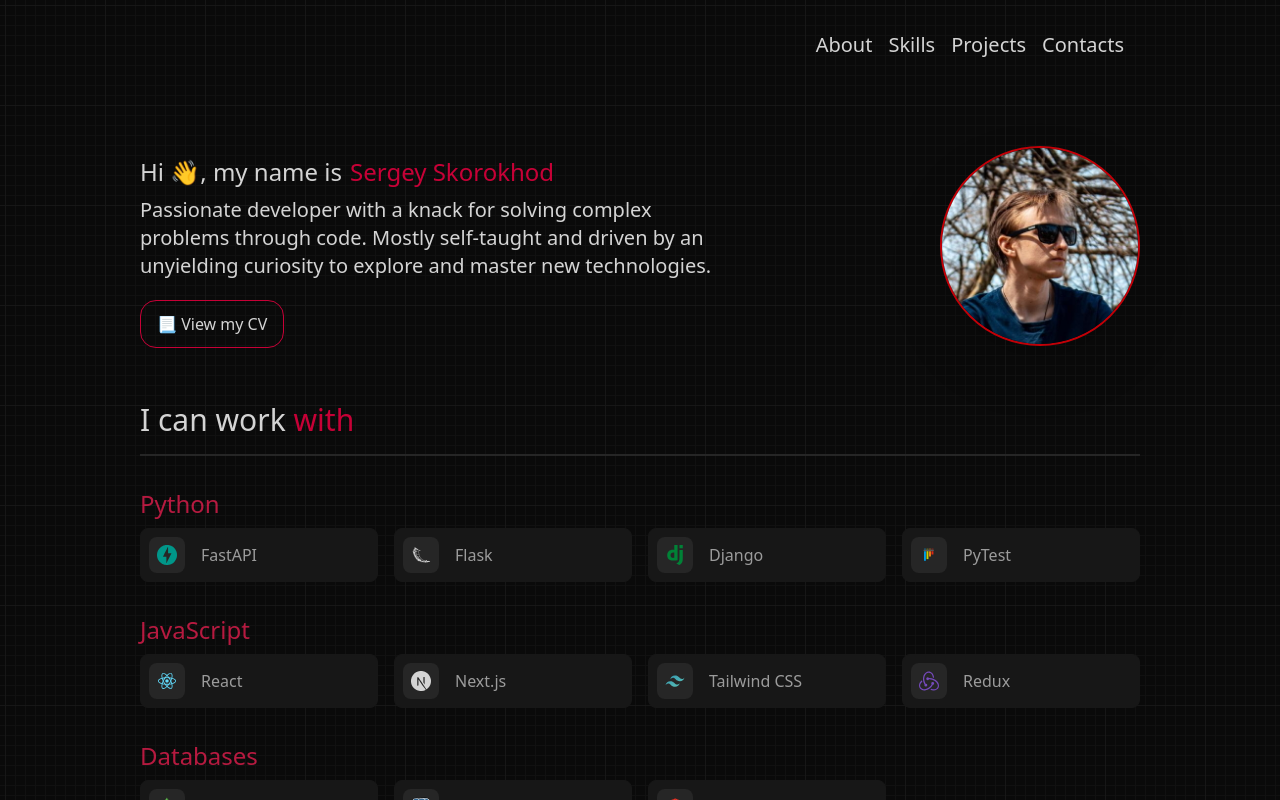
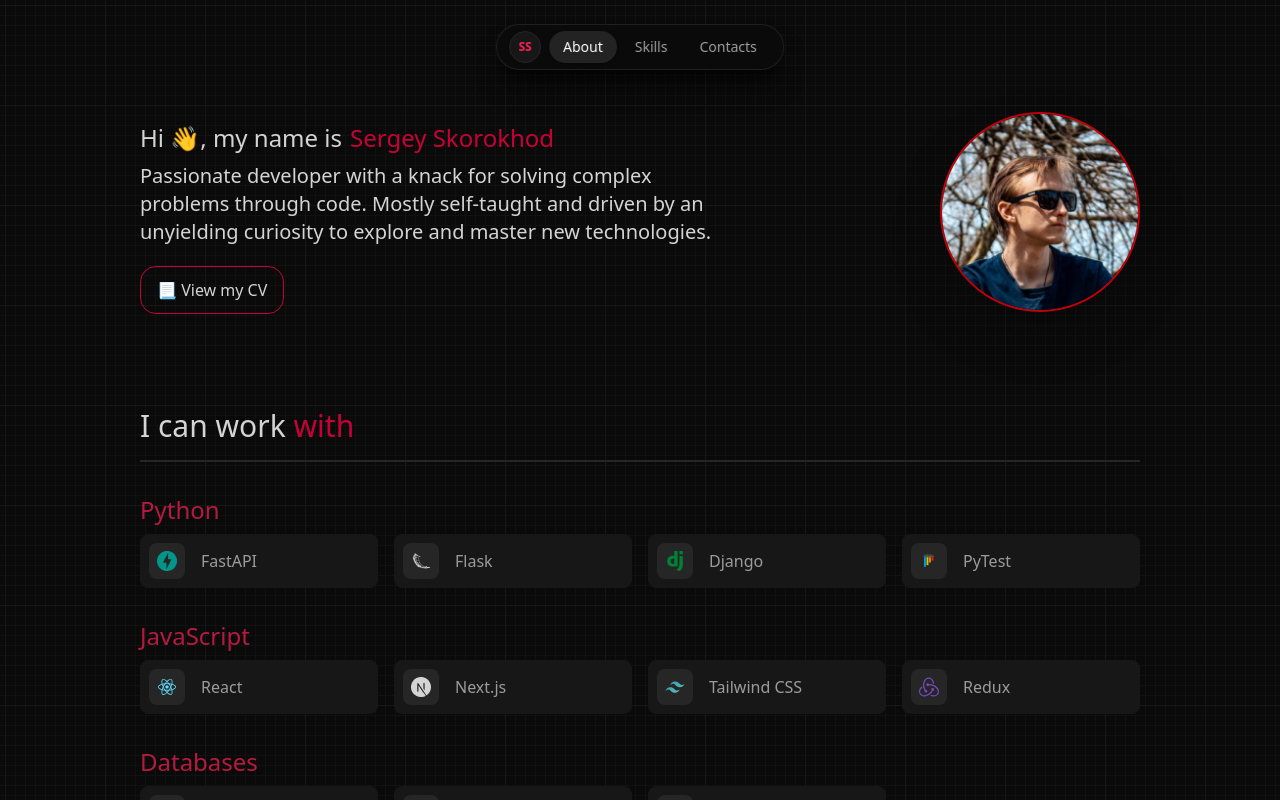
Before and after one commit to IllusionOfControl/personal-page, a Next.js app: page / in a window 1280 px wide. Shown: the top 800 px of the page. Built offline with nearby package versions, Linux system fonts and the light colour scheme.

Commit message:
feat: implement floating pill navbar and consolidate portfolio data

```diff
--- a/portfolio_data.yml
+++ b/portfolio_data.yml
@@ -3,6 +3,13 @@ hero:
   description: |
     Passionate developer with a knack for solving complex problems through code.
     Mostly self-taught and driven by an unyielding curiosity to explore and master new technologies.
+  cv_url: "https://drive.google.com/file/d/17oqcjAg94V_Kgj7geIr3CN2pF_QDLGsr/view?usp=share_link"
+
+about:
+  paragraphs:
+    - "👨‍💻 Currently I am 23 y/o, I'm currently a software engineer which studying and doing pet projects."
+    - "🎓 I am getting a higher education at the Belarusian State University of Informatics and Radioelectronics (BSUIR) at the Faculty of Computer Systems and Networks. Previously, he was educated as a software engineer at a local college."
+    - "🏓 I have hobbies such as watching 📺 TV series and anime, 🚴‍♀️ cycling, 🏐 playing volleyball. I am also fond of system administration and 🧪 experiments. I have little experience in reverse engineering. Familiar with the basics of electrical engineering."
 
 skills:
   - name: Python
@@ -44,12 +51,56 @@ skills:
       - title: Postman
         icon: postman
 
+projects:
+  - title: "Personal page"
+    stack: ["JavaScript", "Next.js", "Tailwind"]
+    description: "A static website to present me & my projects. My first use of the Next.js framework."
+    links:
+      github: "https://github.com/IllusionOfControl/personal-portfolio"
+      demo: "https://illusion-of-control-portfolio.vercel.app/"
+  - title: "React projects"
+    stack: ["JavaScript", "React", "Tailwind", "Redux"]
+    description: "A wide variety of small projects using React."
+    links:
+      github: "https://github.com/IllusionOfControl/react-projects"
+  - title: "Todoist clone"
+    stack: ["JavaScript", "Python", "React", "PostgreSQL", "FastAPI"]
+    description: "Todoist is a web service and a set of task management software. This project implements a copy of it."
+    links:
+      github: "https://github.com/IllusionOfControl/todoist-clone"
+  - title: "USB Computer Status Display"
+    stack: ["C#", "C", "Microcontrollers/PIC", "USB"]
+    description: "The device displays system information about the status of the computer: CPU, Ram, Disk, Network load, uptime, world datetime. For Windows system only!"
+    links:
+      github: "https://github.com/IllusionOfControl/UCSD-PIC-Source"
+  - title: "BSUIR repo"
+    stack: ["Algorithms", "Data Structures", "Computer Graphics", "Databases"]
+    description: "The repository contains laboratory and practical work done at the university. Contains a variety of computer science examples."
+    links:
+      github: "https://github.com/IllusionOfControl/bsuir-repo"
+  - title: "Candle"
+    stack: ["Python", "Django", "DRF", "Bootstrap", "Unittest"]
+    description: "An educational project that allows you to catalog books by author, book series, publisher and tags. Allows you to search."
+    links:
+      github: "https://github.com/IllusionOfControl/candle"
+  - title: "Pixie"
+    stack: ["Golang", "Telegram"]
+    description: "This is a Golang Telegram bot that can pixelize images using OpenCV."
+    links:
+      github: "https://github.com/IllusionOfControl/pixie"
+  - title: "Octoprofile"
+    stack: ["JavaScript", "Next.js", "Github API"]
+    description: "A nicer look at your personal GitHub Profile with charts!"
+    links:
+      github: "https://github.com/IllusionOfControl/octoprofile"
+      demo: "https://octoprofile-six.vercel.app/"
+
 location:
   title: "Belarus, Brest"
   link: "https://goo.gl/maps/BAi5Zq9nxcWkNVpi9"
 
 contacts:
-  phone: 3752092078386
+  phone: "3752092078386"
   email: "sergeyskorokhod2@gmail.com"
 
 socials:
--- a/src/components/Contacts/index.js
+++ b/src/components/Contacts/index.js
@@ -12,7 +12,7 @@ import React from "react";
 
 const Contacts = ({ location, contacts, socials }) => {
   return (
-    <section className="mx-auto container py-8" id="contacts-section">
+    <section className="mx-auto container py-12 scroll-mt-24" id="contacts">
       <h1 className="text-3xl">
         <span className="text-neutral-300">Contact with </span>
         <span className="text-rose-800">me</span>
--- a/src/components/Footer/index.js
+++ b/src/components/Footer/index.js
@@ -2,7 +2,7 @@ const Footer = () => {
   return (
     <footer className="w-full border-t-2 border-neutral-800 text-center py-4 opacity-70 bg-black">
       <div className="container mx-auto flex justify-between">
-        <p>2025 Sergey Skorokhod. Nothing reserved</p>
+        <p>© 2025 Sergey Skorokhod. All rights reserved.</p>
         <p>Portfolio designed & handcrafted with ❤️</p>
       </div>
     </footer>
--- a/src/components/Hero/index.js
+++ b/src/components/Hero/index.js
@@ -1,10 +1,9 @@
 import Image from "next/image";
 import Link from "next/link";
-import { cvPdfUrl } from "../../data";
 
 const Hero = ({ hero }) => {
   return (
-    <section className="container mx-auto py-14" id="introduction">
+    <section className="container mx-auto pt-28 pb-14" id="about">
       <div className="flex justify-between portrait:flex-wrap-reverse flex-nowrap">
         <div className="my-auto w-3/5">
           <h2 className="text-2xl max-lg:text-2xl max-md:text-xl mb-2">
@@ -16,12 +15,14 @@ const Hero = ({ hero }) => {
           <p className="text-xl max-lg:text-xl font-light text-neutral-300 mb-8">
             {hero.description}
           </p>
-          <Link
-            className="px-4 py-3 border rounded-2xl border-rose-700 hover:bg-rose-700 text-neutral-300 hover:text-neutral-300 active:bg-steel-700 transition-colors"
-            href={cvPdfUrl}
-          >
-            📃 View my CV
-          </Link>
+          {hero?.cv_url && (
+            <Link
+              className="px-4 py-3 border rounded-2xl border-rose-700 hover:bg-rose-700 text-neutral-300 hover:text-neutral-300 active:bg-steel-700 transition-colors"
+              href={hero.cv_url}
+            >
+              📃 View my CV
+            </Link>
+          )}
         </div>
         <div className="my-auto w-[200px] max-sm:w-[250px] max-lg:w-[300px] drop-shadow-2xl">
           <Image
--- a/src/components/Navbar/index.js
+++ b/src/components/Navbar/index.js
@@ -1,45 +1,68 @@
+import { useState, useEffect } from "react";
 import Link from "next/link";
 
+const navItems = [
+  { label: "About", href: "#about" },
+  { label: "Skills", href: "#skills" },
+  { label: "Contacts", href: "#contacts" },
+];
+
 const NavBar = () => {
+  const [activeSection, setActiveSection] = useState("about");
+
+  useEffect(() => {
+    const handleScroll = () => {
+      const scrollPosition = window.scrollY + 140;
+      const sections = navItems.map((item) => item.href.substring(1));
+
+      for (let i = sections.length - 1; i >= 0; i--) {
+        const sectionEl = document.getElementById(sections[i]);
+        if (sectionEl) {
+          const sectionTop = sectionEl.offsetTop;
+          if (scrollPosition >= sectionTop) {
+            setActiveSection(sections[i]);
+            break;
+          }
+        }
+      }
+    };
+
+    window.addEventListener("scroll", handleScroll, { passive: true });
+    handleScroll();
+    return () => window.removeEventListener("scroll", handleScroll);
+  }, []);
+
   return (
-    <nav className="container w-full mx-auto h-[90px] flex items-center justify-end">
-      <div className="flex items-center justify-end">
-        <div
-          className={
-            "w-full flex justify-end mr-4 space-x-4  ease-linear"
-          }
+    <header className="fixed top-4 sm:top-6 left-1/2 -translate-x-1/2 z-50">
+      <nav className="flex items-center gap-1 sm:gap-2 px-2 py-1.5 sm:px-3 sm:py-1.5 rounded-full bg-neutral-950/80 backdrop-blur-md border border-neutral-800/80 shadow-xl shadow-black/50">
+        <Link
+          href="#about"
+          className="w-7 h-7 sm:w-8 sm:h-8 flex items-center justify-center rounded-full bg-neutral-900 border border-neutral-800 text-rose-500 font-bold text-xs hover:border-rose-600/60 hover:text-rose-400 transition-colors"
+          title="Sergey Skorokhod"
         >
-          <Link
-            href={"#about-section"}
-            scroll={false}
-            className="sm:text-xl hover:text-rose-800 transition-colors"
-          >
-            About
-          </Link>
-          <Link
-            href={"#skills-section"}
-            scroll={false}
-            className="sm:text-xl hover:text-rose-600 transition-colors"
-          >
-            Skills
-          </Link>
-          <Link
-            href={"#projects-section"}
-            scroll={false}
-            className="sm:text-xl hover:text-rose-600 transition-colors"
-          >
-            Projects
-          </Link>
-          <Link
-            href={"#contacts-section"}
-            scroll={false}
-            className="sm:text-xl hover:text-rose-600 transition-colors"
-          >
-            Contacts
-          </Link>
+          SS
+        </Link>
+        <div className="flex items-center gap-0.5 sm:gap-1">
+          {navItems.map((item) => {
+            const sectionId = item.href.substring(1);
+            const isActive = activeSection === sectionId;
+            return (
+              <Link
+                key={item.href}
+                href={item.href}
+                className={`px-3 py-1 sm:px-3.5 sm:py-1.5 rounded-full text-xs sm:text-sm font-medium transition-all duration-200 ${
+                  isActive
+                    ? "bg-neutral-800/90 text-white shadow-sm"
+                    : "text-neutral-400 hover:text-neutral-200 hover:bg-neutral-900/60"
+                }`}
+              >
+                {item.label}
+              </Link>
+            );
+          })}
         </div>
-      </div>
-    </nav>
+      </nav>
+    </header>
   );
 };
 
--- a/src/components/Projects/index.js
+++ b/src/components/Projects/index.js
@@ -1,10 +1,10 @@
 import Link from "next/link";
 import { FaGitAlt, FaGithub, FaLink } from "react-icons/fa";
-import { projects } from "../../data";
 
-const Projects = () => {
+const Projects = ({ projects = [] }) => {
+  if (!projects.length) return null;
   return (
-    <section className="bg-neutral-900 py-16 sm:py-28" id="projects-section">
+    <section className="bg-neutral-900 py-16 sm:py-28 scroll-mt-24" id="projects">
       <div className="max-w-[1240px] px-4 mx-auto md:px-10">
         <h1 className="text-5xl">
           Featured <span className="text-rose-800">projects</span>
--- a/src/components/Skills/index.js
+++ b/src/components/Skills/index.js
@@ -1,10 +1,9 @@
-import { skills } from "../../data";
 import React from "react";
 import PortfolioIcon from "../../icons";
 
 const Skills = ({ skills }) => {
   return (
-    <section className="container mx-auto" id="skills">
+    <section className="container mx-auto py-10 scroll-mt-24" id="skills">
       <h1 className="text-3xl">
         <span className="text-neutral-300">I can work </span>
         <span className="text-rose-700">with</span>
--- a/src/pages/index.js
+++ b/src/pages/index.js
@@ -29,14 +29,13 @@ export async function getStaticProps() {
 
   return {
     props: {
-      hero: data.hero,
-      skills: data.skills,
-      contacts: data.contacts,
-      location: data.location,
-      socials: data.socials,
-      // projects: data.projects,
-      // about: data.about,
-      // cvPdfUrl: data.cvPdfUrl,
+      hero: data.hero || null,
+      about: data.about || null,
+      skills: data.skills || [],
+      projects: data.projects || [],
+      contacts: data.contacts || {},
+      location: data.location || {},
+      socials: data.socials || {},
     },
   };
 }
```
Also changed, not shown: src/components/About/index.js (+11 -22 lines).
